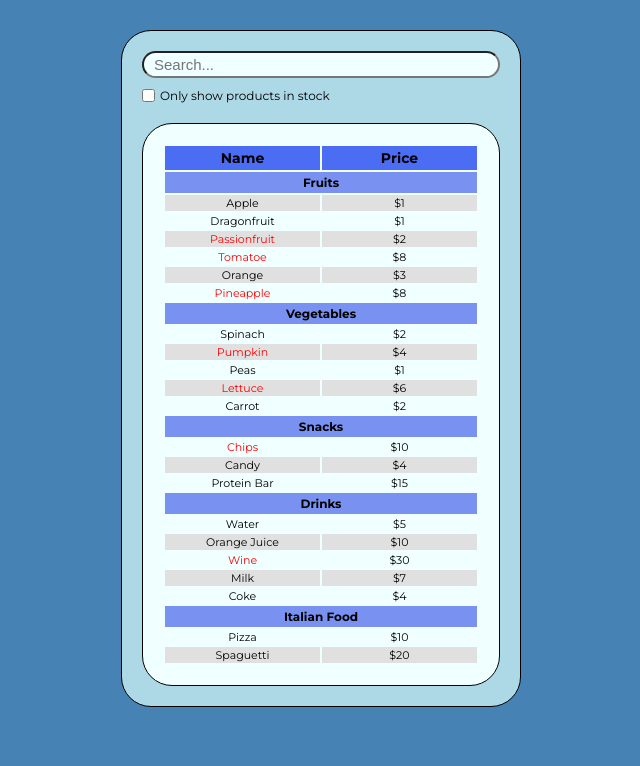
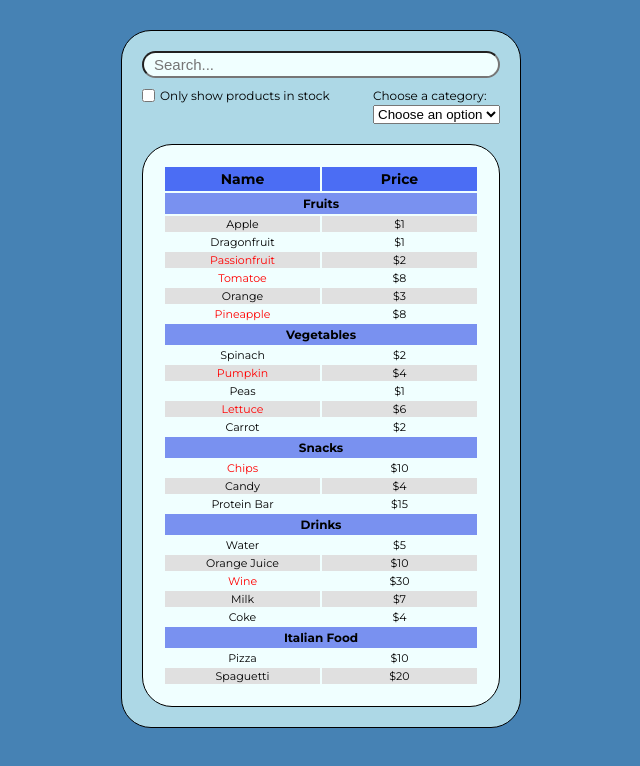
Before and after one commit to ArthurFAmaral95/Shopping_Inventory, a React (Vite) app: page / in a window 1280 px wide. Shown: the top 766 px of the page, without its empty margins (319-959 px from the left). Built offline with nearby package versions, Linux system fonts and the light colour scheme.

Commit message:
filter by category

```diff
--- a/src/components/CheckBox/index.jsx
+++ b/src/components/CheckBox/index.jsx
@@ -2,7 +2,7 @@ import './styles.css'
 
 export function CheckBox({ onCheck }) {
   return (
-    <label className="check">
+    <label className="check" htmlFor="check">
       <input type="checkbox" id="check" onChange={onCheck} />
       Only show products in stock
     </label>
--- a/src/components/FilterableProductTable/index.jsx
+++ b/src/components/FilterableProductTable/index.jsx
@@ -9,6 +9,7 @@ export function FilterableProductTable() {
   const [products, setProducts] = useState([])
   const [filterText, setFilterText] = useState('')
   const [inStockOnly, setInStockOnly] = useState(false)
+  const [selectedCategory, setSelectedCategory] = useState(null)
 
   useEffect(() => {
     fetch('../../../products.json')
@@ -24,13 +25,23 @@ export function FilterableProductTable() {
     setInStockOnly(!inStockOnly)
   }
 
+  function filterCategory(category) {
+    setSelectedCategory(category)
+  }
+
   return (
     <div className="filterableProductTable">
-      <SearchBar onTextFilter={textFilter} onFilterStock={filterStock} />
+      <SearchBar
+        onTextFilter={textFilter}
+        onFilterStock={filterStock}
+        onFilterCategory={filterCategory}
+        products={products}
+      />
       <ProductTable
         products={products}
         filterText={filterText}
         inStockOnly={inStockOnly}
+        selectedCategory={selectedCategory}
       />
     </div>
   )
--- a/src/components/ProductTable/index.jsx
+++ b/src/components/ProductTable/index.jsx
@@ -3,7 +3,12 @@ import { ProductRow } from '../ProductRow'
 import { ProductTableHeader } from '../ProductTableHeader'
 import './styles.css'
 
-export function ProductTable({ products, filterText, inStockOnly }) {
+export function ProductTable({
+  products,
+  filterText,
+  inStockOnly,
+  selectedCategory
+}) {
   const categories = []
   const renderTable = []
   const filteredProducts = []
@@ -29,12 +34,19 @@ export function ProductTable({ products, filterText, inStockOnly }) {
     })
   }
 
-  for (const product of filteredProducts) {
-    for (const property in product) {
-      if (property === 'category' && !categories.includes(product[property])) {
-        categories.push(product[property])
+  if (!selectedCategory) {
+    for (const product of filteredProducts) {
+      for (const property in product) {
+        if (
+          property === 'category' &&
+          !categories.includes(product[property])
+        ) {
+          categories.push(product[property])
+        }
       }
     }
+  } else {
+    categories.push(selectedCategory)
   }
 
   categories.map(category => {
--- a/src/components/SearchBar/index.jsx
+++ b/src/components/SearchBar/index.jsx
@@ -1,12 +1,31 @@
 import { CheckBox } from '../CheckBox'
 import { InputBox } from '../InputBox'
+import { SelectCategory } from '../SelectCategory'
 import './styles.css'
 
-export function SearchBar({ onTextFilter, onFilterStock }) {
+export function SearchBar({
+  onTextFilter,
+  onFilterStock,
+  onFilterCategory,
+  products
+}) {
+  const categories = []
+
+  for (const product of products) {
+    for (const property in product) {
+      if (property === 'category' && !categories.includes(product[property])) {
+        categories.push(product[property])
+      }
+    }
+  }
+
   return (
     <form className="searchBar">
       <InputBox onChange={onTextFilter} />
-      <CheckBox onCheck={onFilterStock} />
+      <div className="bottomSeachBar">
+        <CheckBox onCheck={onFilterStock} />
+        <SelectCategory categories={categories} onSelect={onFilterCategory} />
+      </div>
     </form>
   )
 }
--- a/src/components/SearchBar/styles.css
+++ b/src/components/SearchBar/styles.css
@@ -3,3 +3,11 @@
   flex-direction: column;
   gap: 1rem;
 }
+
+.bottomSeachBar {
+  display: flex;
+
+  align-items: flex-start;
+
+  justify-content: space-between;
+}
--- /dev/null
+++ b/src/components/SelectCategory/index.jsx
@@ -0,0 +1,23 @@
+import './styles.css'
+
+export function SelectCategory({ categories, onSelect }) {
+  const renderOptions = categories.map(category => (
+    <option value={category} key={categories.indexOf(category)}>
+      {category}
+    </option>
+  ))
+
+  return (
+    <div className="categorySelect">
+      <label htmlFor="categories">Choose a category:</label>
+      <select
+        name="categories"
+        id="categories"
+        onChange={e => onSelect(e.target.value)}
+      >
+        <option value="">Choose an option</option>
+        {renderOptions}
+      </select>
+    </div>
+  )
+}
--- /dev/null
+++ b/src/components/SelectCategory/styles.css
@@ -0,0 +1,9 @@
+.categorySelect {
+  display: flex;
+  flex-direction: column;
+  gap: 0.2rem;
+}
+
+.categorySelect label {
+  font-size: 1.2rem;
+}
```
